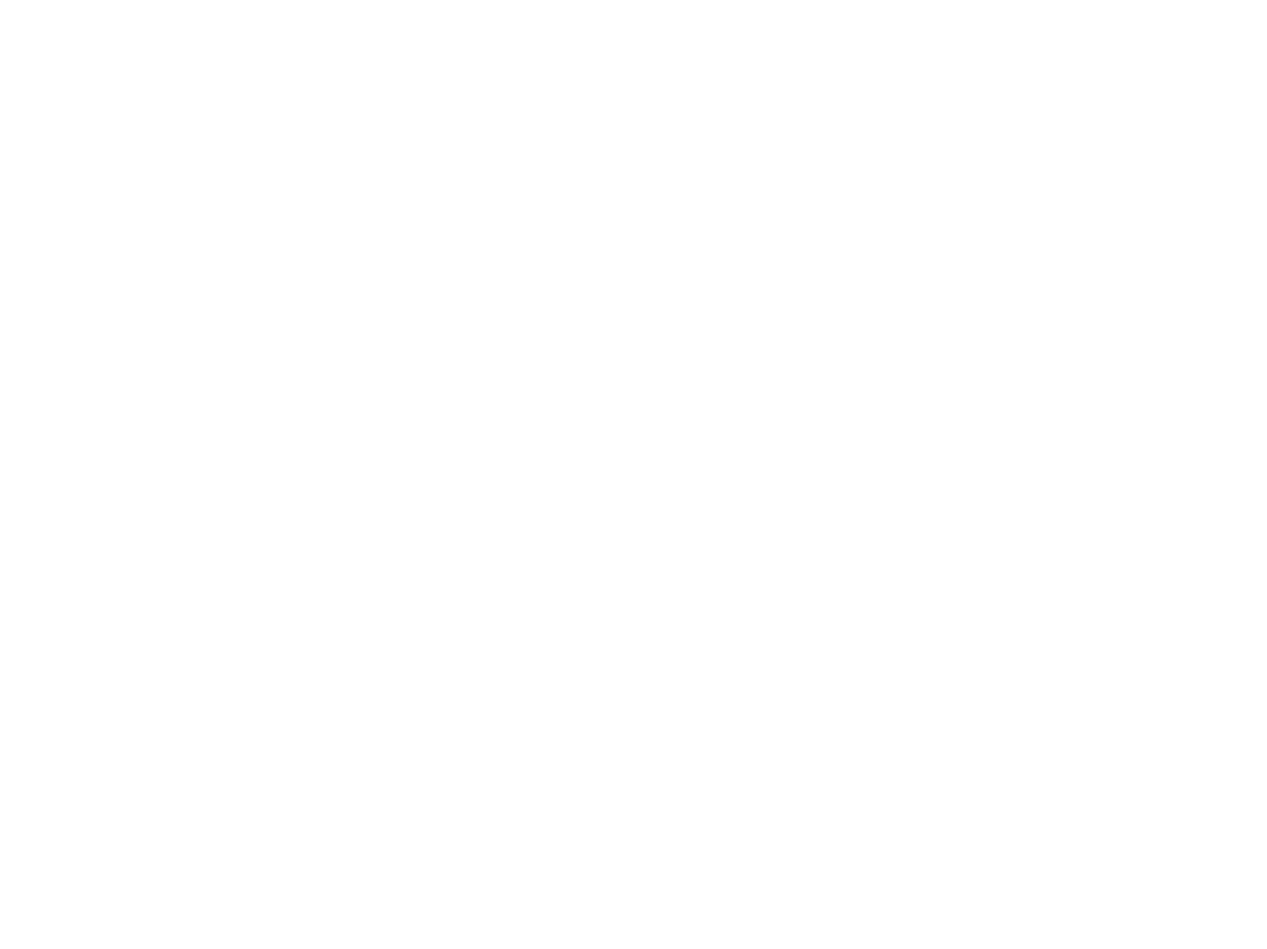
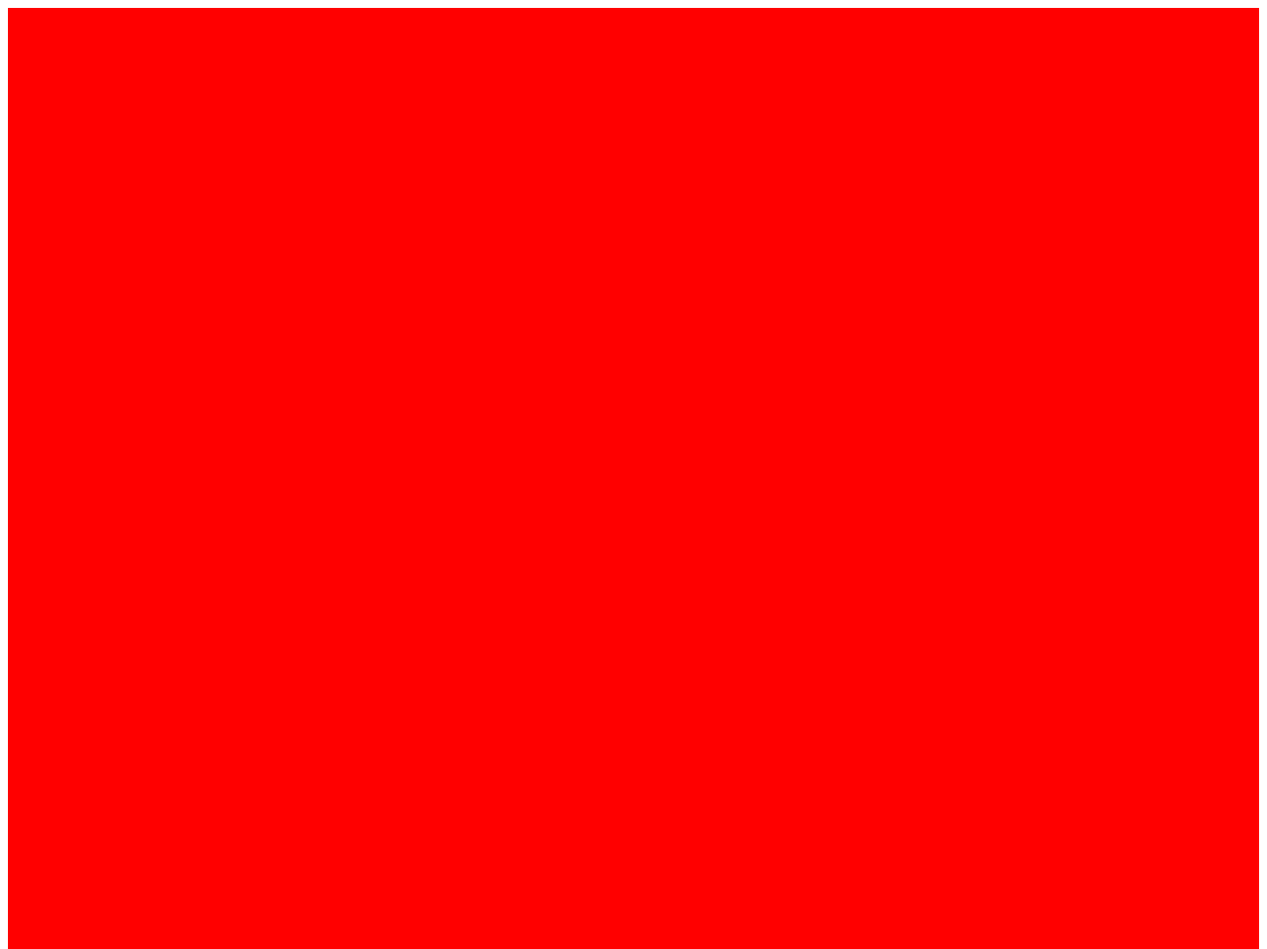
Before and after one commit to HoangThanhLHT/TOP-foundations-etch-a-sketch, a plain HTML site: page index.html in a window 1280 px wide. Shown: the top 959 px of the page at 99% size. Before the commit the page ends 800 px from the top, so only its background shows below. Drawn offline with Linux system fonts and the light colour scheme.

Commit message:
create 16x16 square grid

```diff
--- a/index.html
+++ b/index.html
@@ -8,6 +8,6 @@
     <script src="./script.js" defer></script>
 </head>
 <body>
-
+    <div class="container"></div>
 </body>
 </html>
--- a/script.js
+++ b/script.js
@@ -0,0 +1,14 @@
+const gridSize = 16;
+const container = document.querySelector("div.container");
+
+for (let i = 0; i < gridSize; i++) {
+    const row = document.createElement("div");
+    row.setAttribute("class", `row ${i}`);
+    for (let j = 0; j < gridSize; j++) {
+        const square = document.createElement("div");
+        square.setAttribute("class", `square ${i}x${j}`)
+        square.style.backgroundColor = "red";
+        row.appendChild(square)
+    }
+    container.appendChild(row)
+}
--- a/style.css
+++ b/style.css
@@ -0,0 +1,21 @@
+* {
+    font-family: sans-serif;
+    box-sizing: border-box;
+}
+
+.container {
+    width: 100%;
+    aspect-ratio: 1 / 1;
+    background-color: black;
+    display: flex;
+    flex-direction: column;
+}
+
+.row {
+    flex: auto;
+    display: flex;
+}
+
+.square {
+    flex: auto;
+}
```
